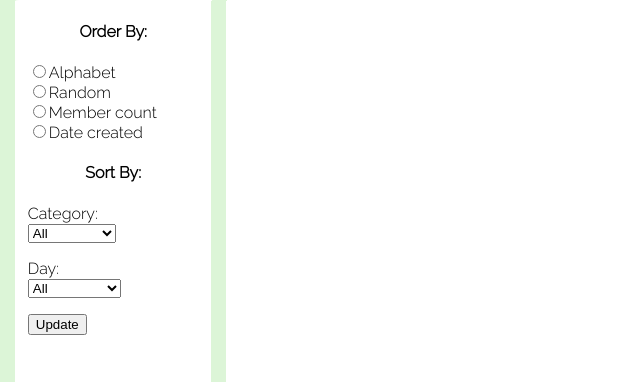
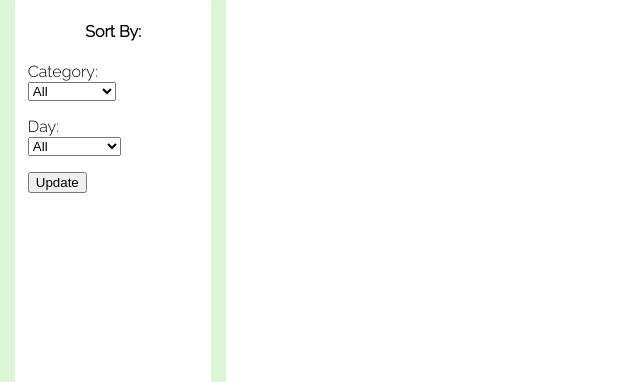
Before and after one commit to elise-n-2431/2022-bhs-website, a Flask app: template templates/clubs.html in a window 1280 px wide. Shown: the part 194-576 px from the top of the page, without its empty margins (0-640 px from the left). Run offline with Flask 2, Linux system fonts and the light colour scheme; the template is opened without the code that fills it, so the values that code supplies are empty.

Commit message:
#2 minor changes

```diff
--- a/main.py
+++ b/main.py
@@ -86,12 +86,12 @@ def clubs():
             dayvar=request.form['day']
             if categories=='0'and dayvar=='0':
                 cursor=connection.cursor()
-                cursor.execute('SELECT Club.title,Club.room,Club."desc",Club.contact,Club.teachcode,Club.category,club.restrictions FROM Club')
+                cursor.execute('SELECT Club.title,Club.room,Club."desc",Club.contact,Club.teachcode,Club.category,club.restrictions FROM Club ORDER BY Club.title')
                 clubs=cursor.fetchall()
             else:
                 clubs=[]
                 cursor=connection.cursor()
-                cursor.execute('SELECT Club.title,Club.room,Club."desc",Club.contact,Club.teachcode,Club.category,club.restrictions,club.id FROM Club')
+                cursor.execute('SELECT Club.title,Club.room,Club."desc",Club.contact,Club.teachcode,Club.category,club.restrictions,club.id FROM Club ORDER BY Club.title')
                 fetch=cursor.fetchall()
                 for club in fetch:
                     if dayvar=='0':
--- a/templates/clubs.html
+++ b/templates/clubs.html
@@ -29,11 +29,6 @@
 {% endblock %}
 {% block sidebar %}
 <form method=POST>
-  <h4>Order By:</h4>
-  <p><input type=radio id=alphabet name=sort ><label for=alphabet>Alphabet</label><br>
-    <input type=radio id=random name=sort><label for=random>Random</label><br>
-    <input type=radio id=members name=sort><label for=members>Member count</label><br>
-    <input type=radio id=date name=sort><label for=date>Date created</label></p>
   <h4>Sort By:</h4>
   <p><label for=categories>Category:</label><br>
     <select name=categories>
```
Also changed, not shown: db/Clubs.db, db/Divisionalpoints.db, static/css/4icon.png (added), templates/divisioncodesucessful.html (renamed from templates/divisoncodesucessful.html).
